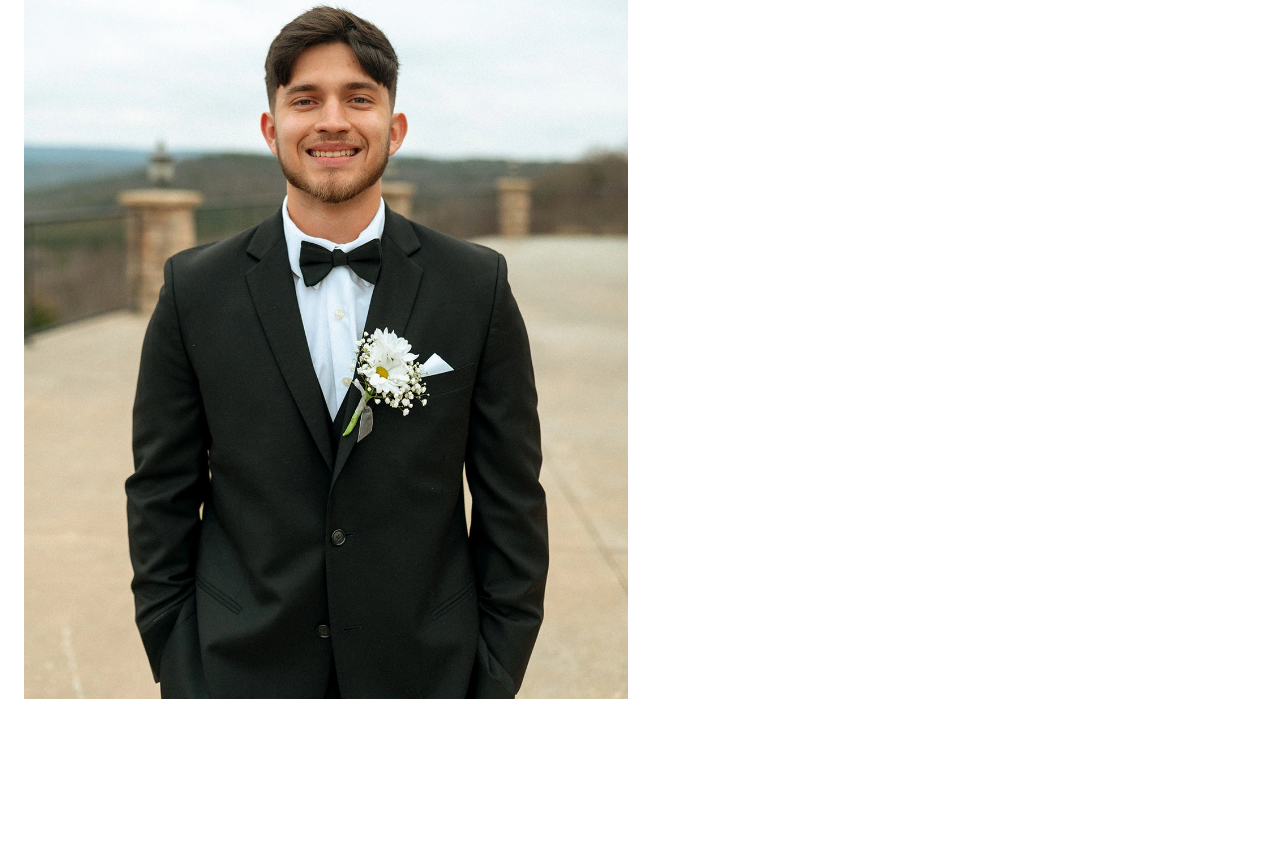
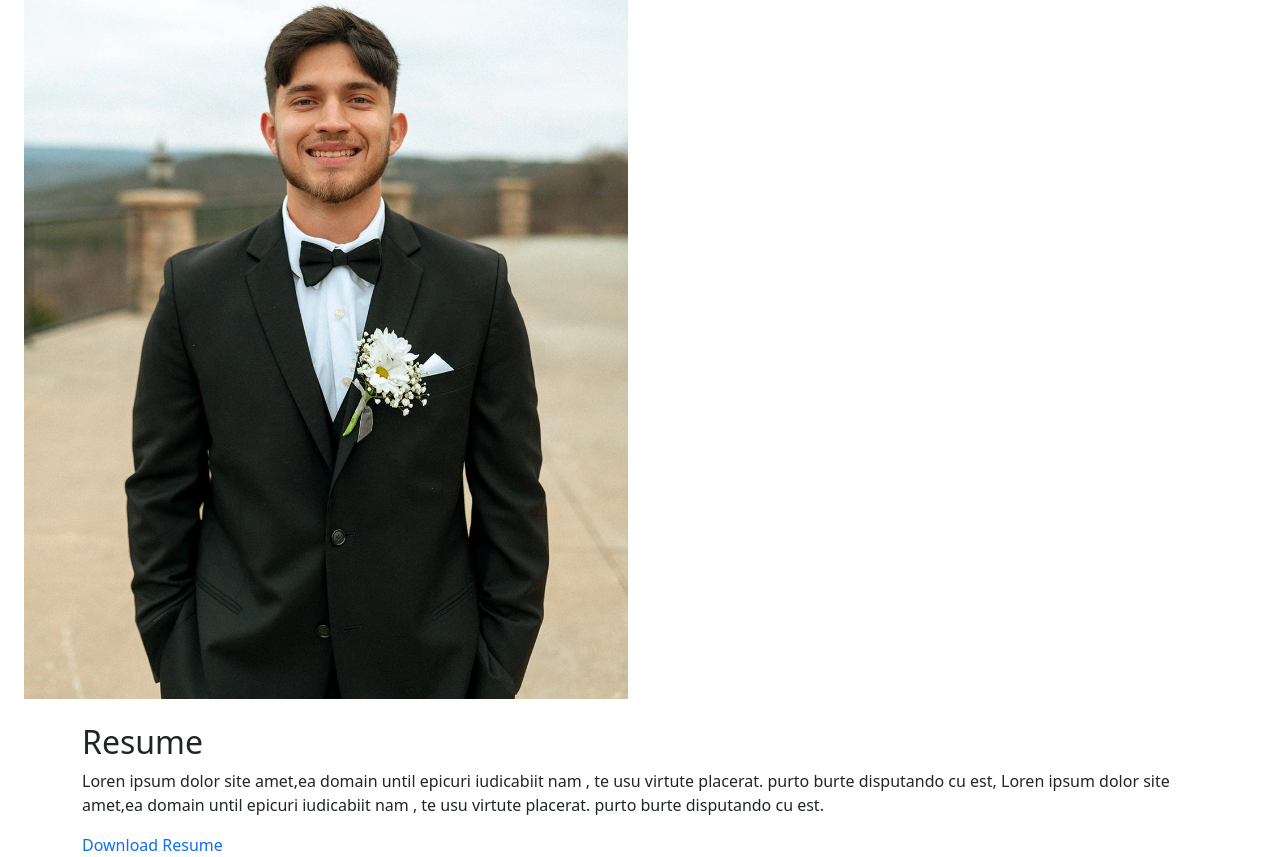
Before and after one commit to Jacob-Valdez-31/chat-web, a Next.js app: page /about in a window 1280 px wide. Shown: the part 1611-2468 px from the top of the page. Before the commit the page ends 2334 px from the top, so only its background shows below. Built offline with nearby package versions, Linux system fonts and the light colour scheme.

Commit message:
Changed component name

```diff
--- a/pages/about.tsx
+++ b/pages/about.tsx
@@ -1,15 +1,17 @@
 import About from "@/components/About";
 import AboutHero from "@/components/Heros/AboutHero";
 import Locations from "@/components/Location";
+import Resume from "@/components/Resume";
 
-const Home = () => {
+const about = () => {
   return (
     <div>
       <AboutHero />
       <Locations />
       <About />
+      <Resume />
     </div>
   );
 };
 
-export default Home;
+export default about;
```
